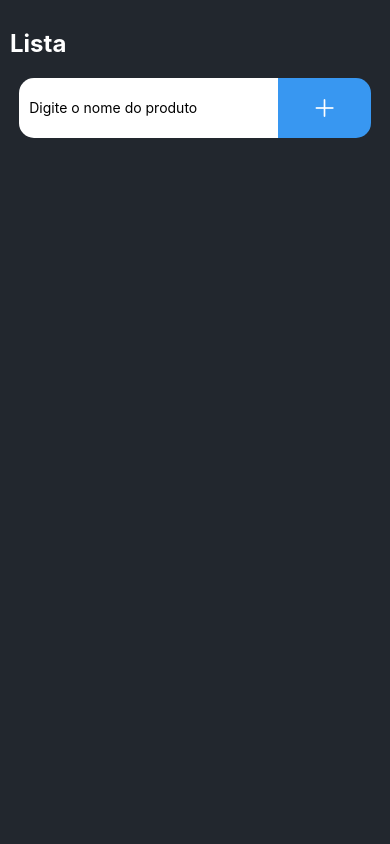
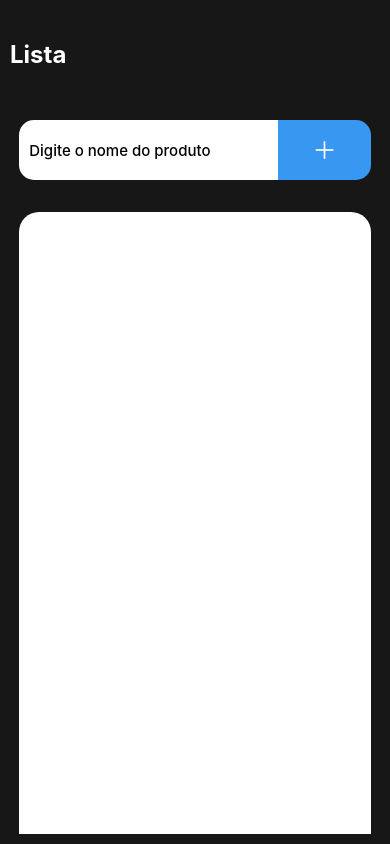
Before and after one commit to Bernardo-Mattos/Portfolio-DS, a React Native app in the folder Materias/javaScript/terceiroTrim/danilo/: screen / in a window 390 px wide. Built offline with nearby package versions, Linux system fonts and the light colour scheme.

Commit message:
criando o arquivo de tasks

```diff
--- a/Materias/javaScript/terceiroTrim/danilo/App.js
+++ b/Materias/javaScript/terceiroTrim/danilo/App.js
@@ -7,7 +7,7 @@ export default function App() {
   return (
     <View style={styles.container}>
       <Text style={styles.tt}>Lista</Text>
-      <View style={styles.containerAdd}>
+      <View style={styles.containerInput}>
         <TextInput
         placeholder="Digite o nome do produto"
         style={styles.input}
@@ -16,7 +16,7 @@ export default function App() {
          <AntDesign name="plus" size={24} color="white" />
         </TouchableOpacity>
       </View>
-      <View style={styles.containerInput}>
+      <View style={styles.containerList}>
         <FlatList/>
       </View>
     </View>
@@ -26,20 +26,25 @@ export default function App() {
 const styles = StyleSheet.create({
   container: {
     flex: 1,
-    backgroundColor: '#22272e',
-    padding: 10
+    backgroundColor: '#171717',
+    padding: 10,
+    /* alignItems: 'center' */
   },
-  containerAdd:{
+  containerInput:{
     flexDirection: 'row',
     marginTop: 20,
     alignItems: 'center',
-    justifyContent:'center'
+    justifyContent:'center',
+    width: '100%',
+    height: '15%',
+    elevation: 20,
+    shadowColor: '#000',
   },
   tt:{
     color:'#fff',
     fontWeight: 'bold',
     fontSize: 24,
-    marginTop: '5%'
+    marginTop: '8%'
   },
   input:{
     backgroundColor: '#fff',
@@ -47,7 +52,9 @@ const styles = StyleSheet.create({
     width: '70%',
     paddingLeft: 10,
     borderTopLeftRadius: 15,
-    borderBottomLeftRadius: 15
+    borderBottomLeftRadius: 15,
+    fontSize: 15,
+    fontWeight: '500'
   },
   btn:{
     backgroundColor:"#3897f1",
@@ -58,4 +65,12 @@ const styles = StyleSheet.create({
     borderTopRightRadius: 15,
     borderBottomRightRadius: 15,
   },
+  containerList:{
+    width: '95%',
+    flex: 2,
+    backgroundColor: '#fff',
+    borderTopLeftRadius: 20,
+    borderTopRightRadius: 20,
+    alignSelf: 'center'
+  }
 });
```
Also changed, not shown: Materias/javaScript/terceiroTrim/danilo/src/tasks.js (added, +22 -0 lines).
